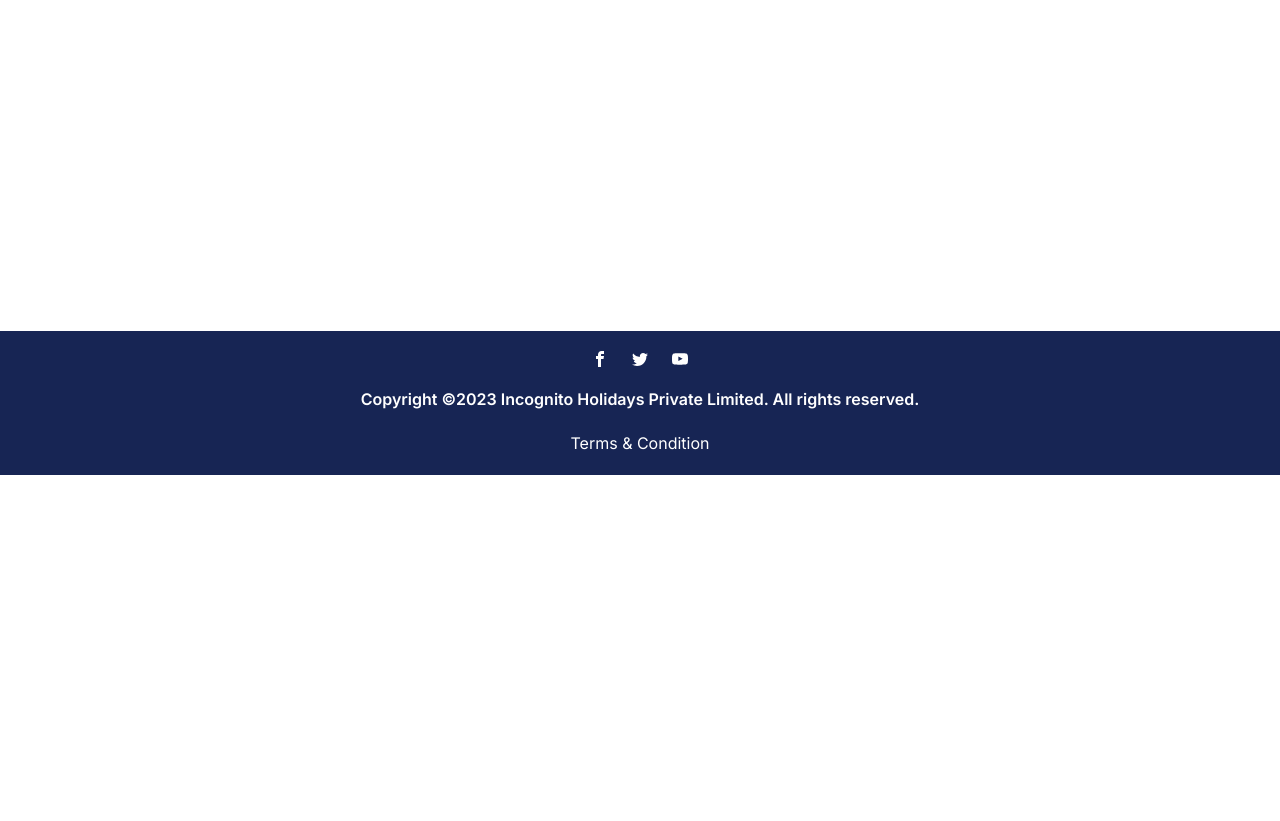
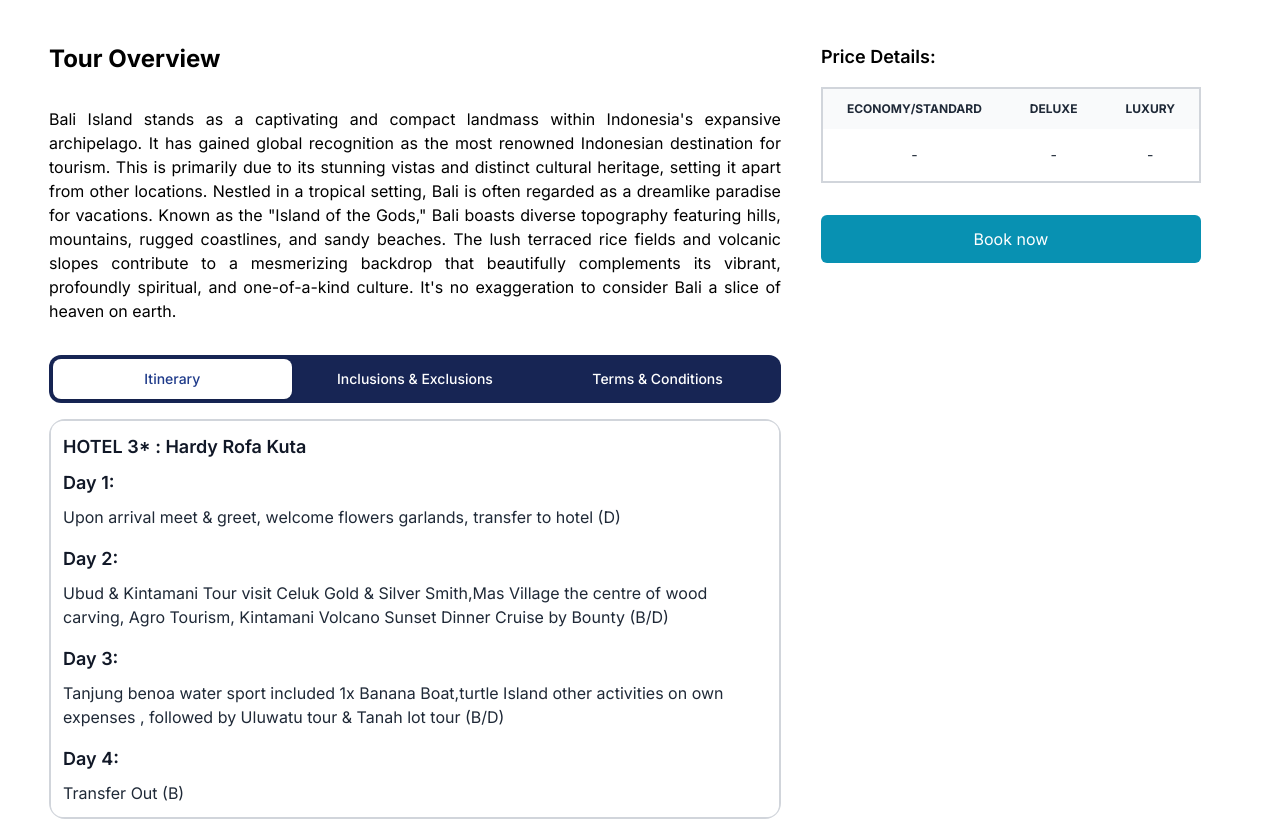
Before and after one commit to Incognito-Holidays/web, a Next.js app: page /holidays/bali/bali-3n-4d-package in a window 1280 px wide. Before the commit this address had no page. Shown: the part 560-1381 px from the top of the page. Before the commit the page ends 1035 px from the top, so only its background shows below. Built offline with nearby package versions, Linux system fonts and the light colour scheme.

Commit message:
feat: add bali 3n-4d package details

```diff
--- /dev/null
+++ b/src/app/holidays/bali/bali-3n-4d-package/page.tsx
@@ -0,0 +1,237 @@
+/* eslint-disable react/no-unescaped-entities */
+
+'use client';
+
+import Image from 'next/image';
+import { Tab } from '@headlessui/react';
+import bali1 from '@public/assets/package.jpeg';
+
+const Page: React.FC = () => {
+  function classNames(...classes: string[]): string {
+    return classes.filter(Boolean).join(' ');
+  }
+
+  return (
+    <section className='max-w-6xl'>
+      {/* Heading */}
+      <h1 className='text-center text-3xl font-bold text-cyan-600'>
+        BALI 3 NIGHTS & 4 DAYS
+      </h1>
+
+      {/* Banner image */}
+      <Image
+        src={bali1}
+        alt='bali1'
+        quality={95}
+        className='mt-6 h-96 w-full rounded-lg object-cover object-bottom'
+      />
+      <div className='mt-12 flex flex-col gap-x-10 md:flex-row'>
+        <div className='space-y-8'>
+          {/* Tour overview/summary */}
+          <h2 className='text-2xl font-bold'>Tour Overview</h2>
+          <p className='text-justify'>
+            Bali Island stands as a captivating and compact landmass within
+            Indonesia's expansive archipelago. It has gained global recognition
+            as the most renowned Indonesian destination for tourism. This is
+            primarily due to its stunning vistas and distinct cultural heritage,
+            setting it apart from other locations. Nestled in a tropical
+            setting, Bali is often regarded as a dreamlike paradise for
+            vacations. Known as the "Island of the Gods," Bali boasts diverse
+            topography featuring hills, mountains, rugged coastlines, and sandy
+            beaches. The lush terraced rice fields and volcanic slopes
+            contribute to a mesmerizing backdrop that beautifully complements
+            its vibrant, profoundly spiritual, and one-of-a-kind culture. It's
+            no exaggeration to consider Bali a slice of heaven on earth.
+          </p>
+
+          <Tab.Group>
+            <Tab.List className='flex space-x-1 rounded-xl bg-blue-950 p-1'>
+              {/* Itinerary heading */}
+              <Tab
+                className={({ selected }): string =>
+                  classNames(
+                    'w-full rounded-lg py-1 text-sm font-medium leading-5 sm:py-2.5',
+                    'ring-white ring-opacity-60 ring-offset-2 ring-offset-blue-400 focus:outline-none focus:ring-2',
+                    selected
+                      ? 'bg-white text-blue-900 shadow'
+                      : 'text-white hover:bg-white/[0.12]'
+                  )
+                }
+              >
+                Itinerary
+              </Tab>
+
+              {/* Inclusions & Exclusions heading */}
+              <Tab
+                className={({ selected }): string =>
+                  classNames(
+                    'w-full rounded-lg py-1 text-sm font-medium leading-5 sm:py-2.5',
+                    'ring-white ring-opacity-60 ring-offset-2 ring-offset-blue-400 focus:outline-none focus:ring-2',
+                    selected
+                      ? 'bg-white text-blue-900 shadow'
+                      : 'text-white hover:bg-white/[0.12]'
+                  )
+                }
+              >
+                Inclusions & Exclusions
+              </Tab>
+
+              {/* Terms & Conditions heading */}
+              <Tab
+                className={({ selected }): string =>
+                  classNames(
+                    'w-full rounded-lg py-1 text-sm font-medium leading-5 sm:py-2.5',
+                    'ring-white ring-opacity-60 ring-offset-2 ring-offset-blue-400 focus:outline-none focus:ring-2',
+                    selected
+                      ? 'bg-white text-blue-900 shadow'
+                      : 'text-white hover:bg-white/[0.12]'
+                  )
+                }
+              >
+                Terms & Conditions
+              </Tab>
+            </Tab.List>
+            <Tab.Panels className='!mt-4 rounded-2xl border-2 border-gray-300'>
+              {/* Itinerary details */}
+              <Tab.Panel
+                className={classNames(
+                  'space-y-4 rounded-xl bg-white p-3',
+                  'focus:outline-none'
+                )}
+              >
+                <div className='space-y-2'>
+                  <h1 className='text-lg font-semibold text-gray-900'>
+                    HOTEL 3* : Hardy Rofa Kuta
+                  </h1>
+                  <h1 className='text-lg font-semibold text-gray-900'>
+                    Day 1:
+                  </h1>
+                  <h2 className='text-gray-800'>
+                    <p>
+                      Upon arrival meet & greet, welcome flowers garlands,
+                      transfer to hotel (D)
+                    </p>
+                  </h2>
+                </div>
+                <div className='space-y-2'>
+                  <h1 className='text-lg font-semibold text-gray-900'>
+                    Day 2:
+                  </h1>
+                  <h2 className='text-gray-800'>
+                    <p>
+                      Ubud & Kintamani Tour visit Celuk Gold & Silver Smith,Mas
+                      Village the centre of wood carving, Agro Tourism,
+                      Kintamani Volcano Sunset Dinner Cruise by Bounty (B/D)
+                    </p>
+                  </h2>
+                </div>
+                <div className='space-y-2'>
+                  <h1 className='text-lg font-semibold text-gray-900'>
+                    Day 3:
+                  </h1>
+                  <h2 className='text-gray-800'>
+                    <p>
+                      Tanjung benoa water sport included 1x Banana Boat,turtle
+                      Island other activities on own expenses , followed by
+                      Uluwatu tour & Tanah lot tour (B/D)
+                    </p>
+                  </h2>
+                </div>
+                <div className='space-y-2'>
+                  <h1 className='text-lg font-semibold text-gray-900'>
+                    Day 4:
+                  </h1>
+                  <h2 className='text-gray-800'>
+                    <p>Transfer Out (B)</p>
+                  </h2>
+                </div>
+              </Tab.Panel>
+              <Tab.Panel
+                className={classNames(
+                  'space-y-4 rounded-xl bg-white p-3',
+                  'focus:outline-none'
+                )}
+              >
+                <div className='space-y-2'>
+                  {/* Inclusions details */}
+                  <h1 className='text-lg font-semibold underline'>
+                    Package Price Includes
+                  </h1>
+                  <ul className='ml-6 list-disc'>
+                    <li>Transfer from Airport-hotel-Airport PVT</li>
+                    <li>English Speaking Driver</li>
+                    <li>
+                      3 Nights stay with daily breakfast/Dinner At Indian
+                      Restaurant
+                    </li>
+                    <li>Tours & Meals as per programs</li>
+                    <li>Entrance Fee</li>
+                    <li>Mineral Waters</li>
+                    <li>Welcome Flowers garlands</li>
+                    <li>VAT</li>
+                  </ul>
+
+                  {/* Exclusions details */}
+                  <h1 className='text-lg font-semibold underline'>
+                    Package Price Excludes
+                  </h1>
+                  <ul className='ml-6 list-disc'>
+                    <li>Personal Expenses</li>
+                    <li>Tipping Driver</li>
+                    <li>Air ticket</li>
+                    <li>SIM card</li>
+                  </ul>
+                </div>
+              </Tab.Panel>
+              <Tab.Panel
+                className={classNames(
+                  'space-y-4 rounded-xl bg-white p-3',
+                  'focus:outline-none'
+                )}
+              >
+                Terms and Conditions apply
+              </Tab.Panel>
+            </Tab.Panels>
+          </Tab.Group>
+        </div>
+        <div className='space-y-8'>
+          {/* Price details */}
+          <div className='mt-8 md:mt-0'>
+            <h1 className='text-lg font-semibold'>Price Details:</h1>
+            <div className='relative mt-4 overflow-x-auto'>
+              <table className='w-full border-2 border-gray-300 text-center text-sm text-gray-800'>
+                <thead className='bg-gray-50 text-xs uppercase text-gray-800'>
+                  <tr>
+                    <th scope='col' className='px-6 py-3'>
+                      Economy/Standard
+                    </th>
+                    <th scope='col' className='px-6 py-3'>
+                      Deluxe
+                    </th>
+                    <th scope='col' className='px-6 py-3'>
+                      Luxury
+                    </th>
+                  </tr>
+                </thead>
+                <tbody>
+                  <tr className='border-b bg-white'>
+                    <td className='px-6 py-4'>-</td>
+                    <td className='px-6 py-4'>-</td>
+                    <td className='px-6 py-4'>-</td>
+                  </tr>
+                </tbody>
+              </table>
+            </div>
+          </div>
+
+          {/* Book button */}
+          <button className='w-full rounded-md bg-cyan-600 p-3 text-white'>
+            Book now
+          </button>
+        </div>
+      </div>
+    </section>
+  );
+};
+
+export default Page;
--- a/src/app/holidays/page.tsx
+++ b/src/app/holidays/page.tsx
@@ -1,7 +1,7 @@
 import PackagesCard from '@components/packages-card';
-import g1 from '@public/assets/g1.jpg';
+import g1 from '@public/assets/bali2.jpg';
 import g2 from '@public/assets/g2.jpg';
-import g3 from '@public/assets/g3.jpg';
+import g3 from '@public/assets/thailand2.jpg';
 import g4 from '@public/assets/g4.jpg';
 
 const HolidaysPage: React.FC = () => {
```
Also changed, not shown: public/assets/bali2.jpg (added), public/assets/thailand2.jpg (added).
